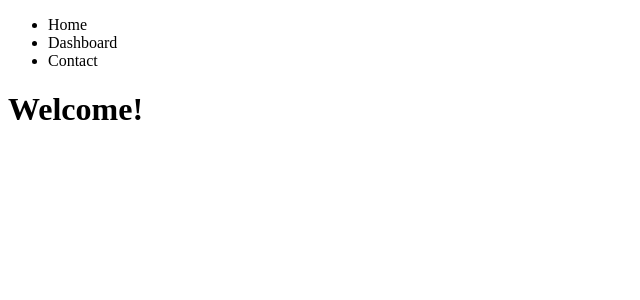
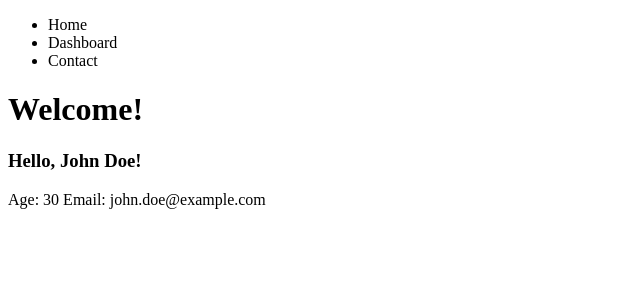
Before and after one commit to viniciodanielem-arg/cps4006, a React (Vite) app in the folder vite-project/: page / in a window 1280 px wide. Shown: the top 300 px of the page, without its empty margins (0-640 px from the left). Built offline with nearby package versions, Linux system fonts and the light colour scheme.

Commit message:
Components added: NavMenu, UserCard

```diff
--- a/vite-project/src/App.jsx
+++ b/vite-project/src/App.jsx
@@ -1,11 +1,13 @@
 import React from 'react';
 import NavMenu from './components/NavMenu';
+import UserCard from './components/UserCard';
 
 const App = () => {
   return (
     <div>
       <NavMenu />
       <h1>Welcome!</h1>
+      <UserCard name="John Doe" age={30} email="john.doe@example.com" />
     </div>
   );
 }
--- /dev/null
+++ b/vite-project/src/components/UserCard.jsx
@@ -0,0 +1,12 @@
+import React from 'react';
+
+const UserCard = (props) => {
+    return (
+        <div>
+            <h3>Hello, {props.name}!</h3>
+            <p>Age: {props.age} Email: {props.email}</p>
+        </div>
+    );
+}
+
+export default UserCard;
```
